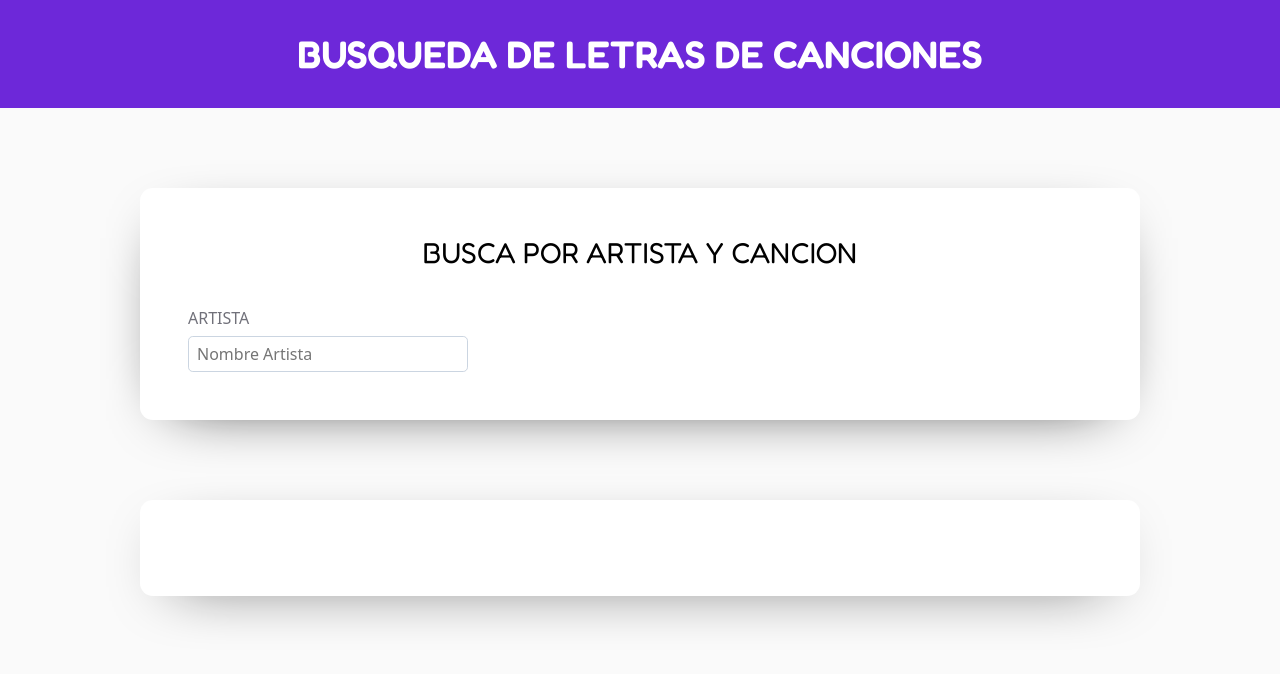
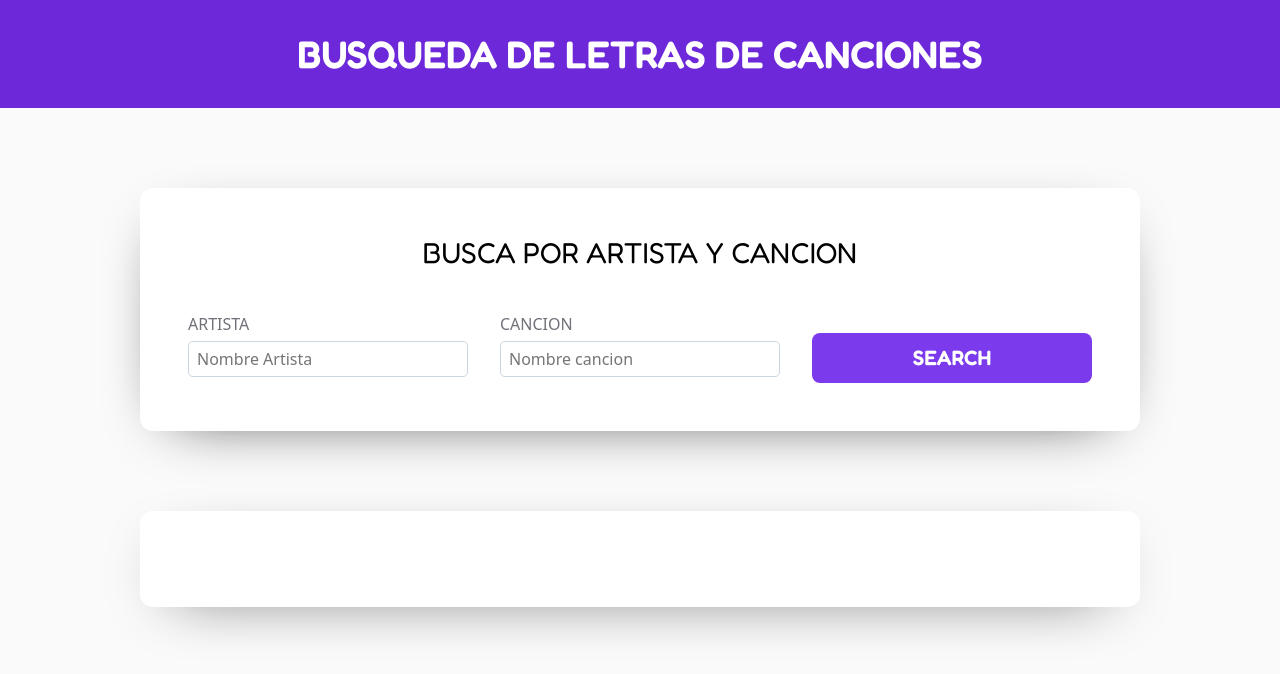
Before and after one commit to NestorSanchezS/BuscadorMusicaLetraApp, a React (Vite) app: page / in a window 1280 px wide. Shown: the top 674 px of the page. Built offline with nearby package versions, Linux system fonts and the light colour scheme.

Commit message:
add  element artis and music

```diff
--- a/src/components/Formulary.jsx
+++ b/src/components/Formulary.jsx
@@ -1,14 +1,36 @@
 import React from "react";
+import { useState } from "react";
 
 export const Formulary = () => {
+  const [dataForm, setDataForm] = useState({
+    artist: "",
+    music: "",
+  });
   return (
     <form>
       <legend>Busca por Artista y Cancion</legend>
       <div className="form-grid">
         <div>
           <label>Artista</label>
-          <input type="text" name="artist" placeholder="Nombre Artista" />
+          <input
+            type="text"
+            name="artist"
+            placeholder="Nombre Artista"
+            value={dataForm.artist}
+            onChange={({ target }) => setDataForm(target.value)}
+          />
         </div>
+        <div>
+          <label>Cancion</label>
+          <input
+            type="text"
+            name="music"
+            placeholder="Nombre cancion"
+            value={dataForm.music}
+            onChange={({ target }) => setDataForm(target.value)}
+          />
+        </div>
+        <input type="submit" value="Search" />
       </div>
     </form>
   );
```
